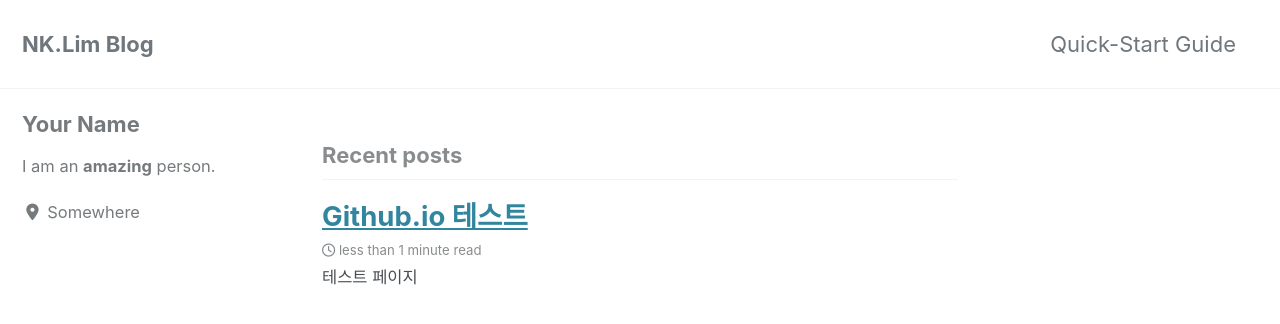
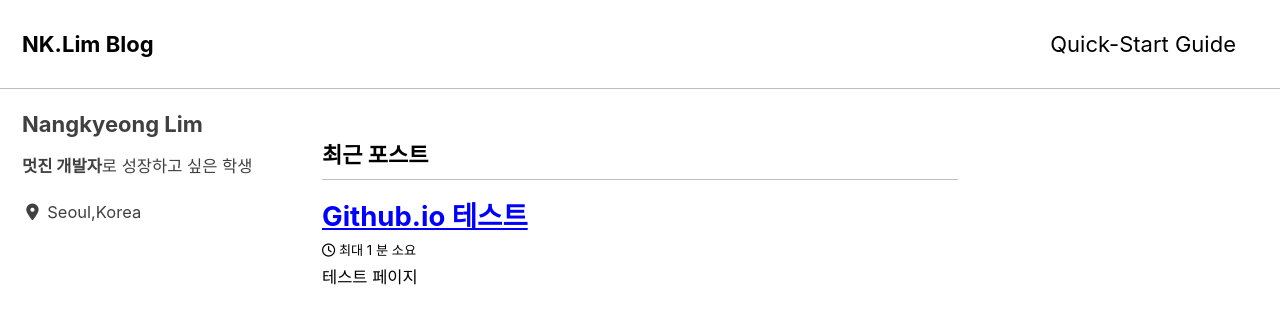
Before and after one commit to nangkyeonglim/nangkyeonglim.github.io, a Jekyll site: the page built from index.html, in a window 1280 px wide and 900 px high. Shown: the top 324 px of the window. Built offline with Jekyll 4.4.1, drawn with Linux system fonts in a browser that asks for light colours; cached includes are drawn as plain includes; nearby versions of some CDN libraries; the list of posts is cut into pages by our own code; some of the changed text lies outside the part shown.

Commit message:
_config.yml 수정
설정을 조금씩 수정. 댓글 추가 등

```diff
--- a/_config.yml
+++ b/_config.yml
@@ -12,28 +12,28 @@
 
 # theme                  : "minimal-mistakes-jekyll"
 # remote_theme           : "mmistakes/minimal-mistakes"
-minimal_mistakes_skin    : "default" # "air", "aqua", "contrast", "dark", "dirt", "neon", "mint", "plum", "sunrise"
+minimal_mistakes_skin    : "contrast" # "air", "aqua", "contrast", "dark", "dirt", "neon", "mint", "plum", "sunrise"
 remote_theme             : mmistakes/minimal-mistakes
 
 # Site Settings
-locale                   : "en-US"
+locale                   : "ko"
 title                    : "NK.Lim Blog"
 title_separator          : "-"
 subtitle                 : # site tagline that appears below site title in masthead
-name                     : "Your Name"
-description              : "An amazing website."
+name                     : "Nangkyeong Lim"
+description              : "공부 블로그"
 url                      : "https://nangkyeonglim.github.io" # the base hostname & protocol for your site e.g. "https://mmistakes.github.io"
 baseurl                  : "" # the subpath of your site, e.g. "/blog"
-repository               : # GitHub username/repo-name e.g. "mmistakes/minimal-mistakes"
+repository               : "nangkyeonglim/nangkyeonglim.github.io" # GitHub username/repo-name e.g. "mmistakes/minimal-mistakes"
 teaser                   : # path of fallback teaser image, e.g. "/assets/images/500x300.png"
 logo                     : # path of logo image to display in the masthead, e.g. "/assets/images/88x88.png"
 masthead_title           : # overrides the website title displayed in the masthead, use " " for no title
 # breadcrumbs            : false # true, false (default)
 words_per_minute         : 200
 comments:
-  provider               : # false (default), "disqus", "discourse", "facebook", "staticman", "staticman_v2", "utterances", "custom"
+  provider               : "disqus" # false (default), "disqus", "discourse", "facebook", "staticman", "staticman_v2", "utterances", "custom"
   disqus:
-    shortname            : # https://help.disqus.com/customer/portal/articles/466208-what-s-a-shortname-
+    shortname            : dev-hundres-blog # https://help.disqus.com/customer/portal/articles/466208-what-s-a-shortname-
   discourse:
     server               : # https://meta.discourse.org/t/embedding-discourse-comments-via-javascript/31963 , e.g.: meta.discourse.org
   facebook:
@@ -108,10 +108,10 @@ analytics:
 
 # Site Author
 author:
-  name             : "Your Name"
+  name             : "Nangkyeong Lim"
   avatar           : # path of avatar image, e.g. "/assets/images/bio-photo.jpg"
-  bio              : "I am an **amazing** person."
-  location         : "Somewhere"
+  bio              : "**멋진 개발자**로 성장하고 싶은 학생"
+  location         : "Seoul,Korea"
   email            :
   links:
     - label: "Email"
@@ -290,6 +290,6 @@ defaults:
       layout: single
       author_profile: true
       read_time: true
-      comments: # true
+      comments:  true
       share: true
       related: true
```
